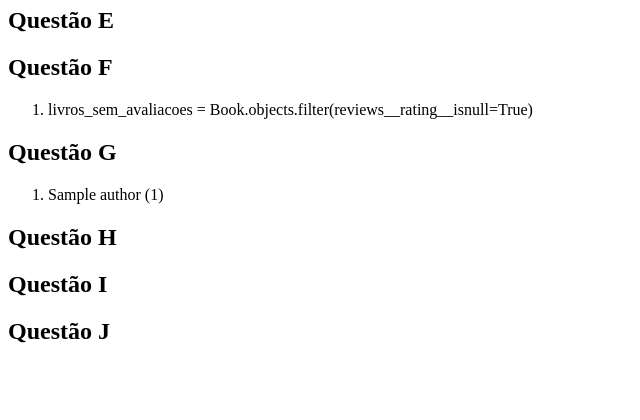
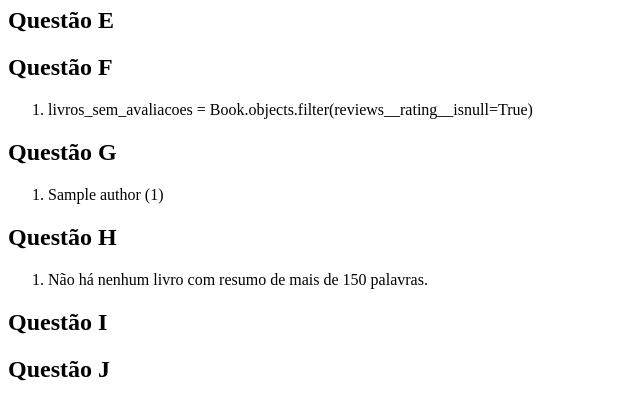
Before and after one commit to gentil-kadson/atv-query-set, a Django app: page /respostas/ in a window 1280 px wide. Shown: the part 340-760 px from the top of the page, without its empty margins (0-640 px from the left). Run offline with Django 5.2, Linux system fonts and the light colour scheme; tables that the repository leaves empty hold one stand-in row (values such as "Sample post").

Commit message:
questão H feita.

```diff
--- a/core/templates/core/respostas.html
+++ b/core/templates/core/respostas.html
@@ -74,7 +74,14 @@
       </section>
 
       <h2>Questão H</h2>
-      <section></section>
+      <section>
+        <ol>
+          {% for livro in livros_resumo_longo %}
+            <li>{{ livro.title }} ({{ livro.qtde_palavras }})</li>
+          {% endfor %}
+          <li>Não há nenhum livro com resumo de mais de 150 palavras.</li>
+        </ol>
+      </section>
 
       <h2>Questão I</h2>
       <section></section>
--- a/core/views.py
+++ b/core/views.py
@@ -44,11 +44,18 @@ def respostas_exercicio(request):
 
     autores_numero_livros_ordem = Author.objects.annotate(qtde_livros=Count('books')).order_by('-qtde_livros')
 
+    livros = Book.objects.all()
+    livros_resumo_longo = []
+    for livro in livros:
+        palavras = livro.summary.split(' ')
+        if len(palavras) > 150:
+            livros_resumo_longo.append({ "title": livro.title, "qtde_palavras": len(palavras) })
 
     context = { "livros_por_autor": livros_por_autor,
                "livros_com_tag_especifica": livros_com_tag_especifica, "autores_com_palavra_especifica_bio": autores_com_palavra_especifica_bio,
                 "livros_com_avaliacoes_altas": livors_com_avaliacoes_altas,
                 "usuarios_com_website_especifico": usuarios_com_website_especifico,
                 "livros_sem_avaliacoes": livros_sem_avaliacoes,
-                 "autores_numero_livros_ordem": autores_numero_livros_ordem }
+                 "autores_numero_livros_ordem": autores_numero_livros_ordem,
+                  "livros_resumo_longo": livros_resumo_longo }
     return render(request, 'core/respostas.html', context)
```
